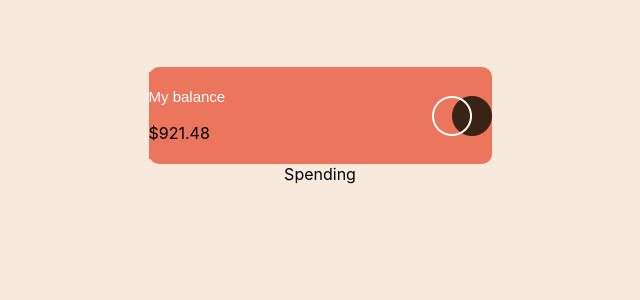
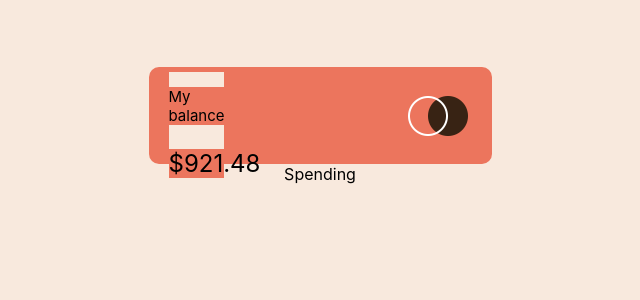
Before and after one commit to dlavrentev/expenses-chart-component, a React (Create React App) app: page / in a window 1280 px wide. Shown: the top 300 px of the page, without its empty margins (320-960 px from the left). Built offline with nearby package versions, Linux system fonts and the light colour scheme.

Commit message:
Update App.css

```diff
--- a/src/App.css
+++ b/src/App.css
@@ -23,8 +23,6 @@
   flex-direction: row;
   justify-content: space-between;
   align-items: center;
-  margin-left: 16px;
-  margin-right: 16px;
   border-radius: 10px;
   background: #EC755D;
   margin-top: 67px;
@@ -32,22 +30,21 @@
 
 .balance-img {
   background: #EC755D;
+  margin-right: 24px;
 }
 
 .my-balance {
-  background: #EC755D;
+  margin-left: 20px;
+  height: 88px;
+  width: 55px;
 }
 
 .my-balance-p1 {
   background: #EC755D;
-  font-family: DM sans, sans-serif;
-  font-style: normal;
-  font-weight: 400;
   font-size: 15px;
-  line-height: 20px;
-  color: #FFFFFF;
 }
 
 .my-balance-p2 {
   background: #EC755D;
+  font-size: 24px;
 }
```
